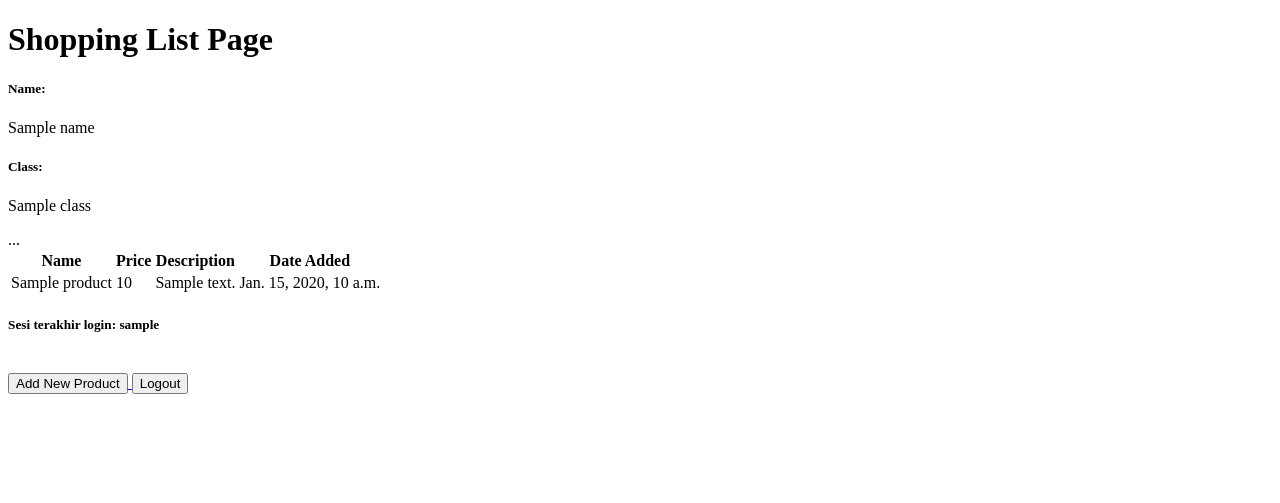
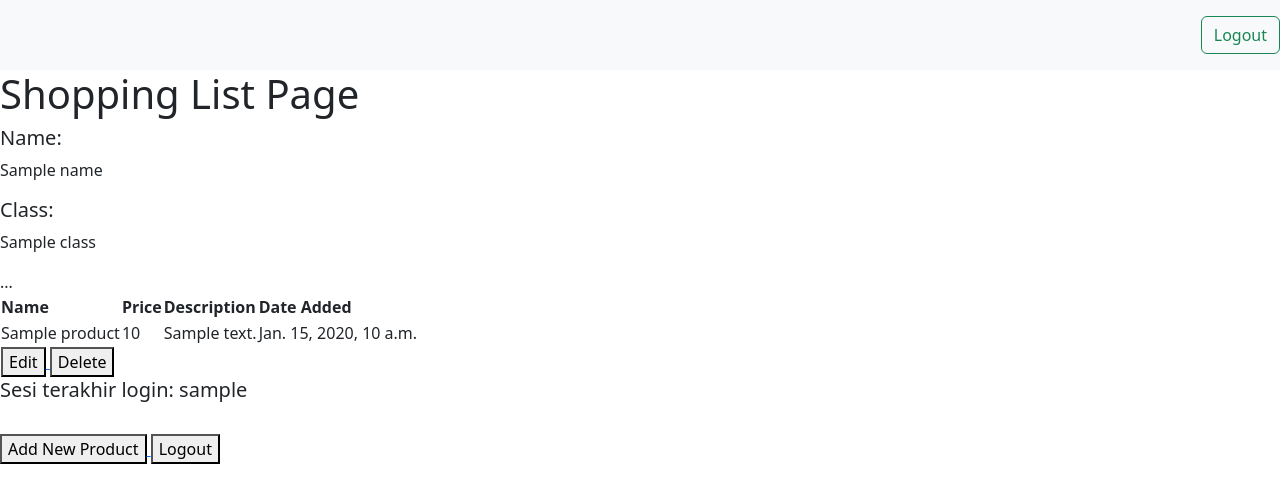
Before and after one commit to kezialasma/shopping_list, a Django app: template main/templates/main.html in a window 1280 px wide. Shown: the top 503 px of the page. Run offline with Django 4.2, Linux system fonts and the light colour scheme; the template is opened without the code that fills it: most values are stand-ins (such as "Sample title", 1, 10 or a date in 2020).

Commit message:
tutorial 4 done

```diff
--- a/main/templates/base.html
+++ b/main/templates/base.html
@@ -8,7 +8,13 @@
             content="width=device-width, initial-scale=1.0"
         />
         {% block meta %}
+            <meta charset="UTF-8" />
+            <meta name="viewport" content="width=device-width, initial-scale=1">
         {% endblock meta %}
+        <link href="https://cdn.jsdelivr.net/npm/bootstrap@5.3.2/dist/css/bootstrap.min.css" rel="stylesheet" integrity="sha384-T3c6CoIi6uLrA9TneNEoa7RxnatzjcDSCmG1MXxSR1GAsXEV/Dwwykc2MPK8M2HN" crossorigin="anonymous">
+        <script src="https://code.jquery.com/jquery-3.6.0.min.js" integrity="sha384-KyZXEAg3QhqLMpG8r+J4jsl5c9zdLKaUk5Ae5f5b1bw6AUn5f5v8FZJoMxm6f5cH1" crossorigin="anonymous"></script>
+        <script src="https://cdn.jsdelivr.net/npm/@popperjs/core@2.11.8/dist/umd/popper.min.js" integrity="sha384-I7E8VVD/ismYTF4hNIPjVp/Zjvgyol6VFvRkX/vR+Vc4jQkC+hVqc2pM8ODewa9r" crossorigin="anonymous"></script>
+        <script src="https://cdn.jsdelivr.net/npm/bootstrap@5.3.2/dist/js/bootstrap.min.js" integrity="sha384-BBtl+eGJRgqQAUMxJ7pMwbEyER4l1g+O15P+16Ep7Q9Q+zqX6gSbd85u4mG4QzX+" crossorigin="anonymous"></script>
     </head>
 
     <body>
--- a/main/templates/main.html
+++ b/main/templates/main.html
@@ -1,6 +1,18 @@
 {% extends 'base.html' %}
 
 {% block content %}
+<nav class="navbar bg-body-tertiary">
+    <a class="navbar-brand" href="#">{{request.user.username}}</a>
+    <!-- <button class="navbar-toggler" type="button" data-bs-toggle="collapse" data-bs-target="#navbarText" aria-controls="navbarText" aria-expanded="false" aria-label="Toggle navigation">
+        <span class="navbar-toggler-icon"></span>
+    </button> -->
+    <div class="navbar-text">
+        <a href="{% url 'main:logout' %}">
+            <button class="btn btn-outline-success" type="button">Logout</button>
+        </a>
+    </div>
+</nav>
+
     <h1>Shopping List Page</h1>
 
     <h5>Name:</h5>
@@ -26,6 +38,20 @@
             <td>{{product.price}}</td>
             <td>{{product.description}}</td>
             <td>{{product.date_added}}</td>
+            <tr>
+                <td>
+                    <a href="{% url 'main:edit_product' product.pk %}">
+                        <button>
+                            Edit
+                        </button>
+                    </a>
+                            <a href="{% url 'main:delete_product' product.pk %}">
+              <button>
+                  Delete
+              </button>
+          </a>
+                </td>
+            </tr>
         </tr>
     {% endfor %}
 </table>
--- a/main/urls.py
+++ b/main/urls.py
@@ -1,8 +1,7 @@
 from django.urls import path
 from main.views import show_main, create_product, show_xml, show_json, show_xml_by_id, show_json_by_id
-from main.views import register #sesuaikan dengan nama fungsi yang dibuat
-from main.views import login_user #sesuaikan dengan nama fungsi yang dibuat
-from main.views import logout_user
+from main.views import register, login_user, logout_user
+from main.views import edit_product, delete_product
 
 app_name = 'main'
 
@@ -16,4 +15,6 @@
     path('register/', register, name='register'),
     path('login/', login_user, name='login'),
     path('logout/', logout_user, name='logout'),
+    path('edit-product/<int:id>', edit_product, name='edit_product'),
+    path('delete/<int:id>', delete_product, name='delete_product'),
 ]
```
Also changed, not shown: main/templates/edit_products.html (added, +22 -0 lines), main/views.py (+23 -0 lines), db.sqlite3.
